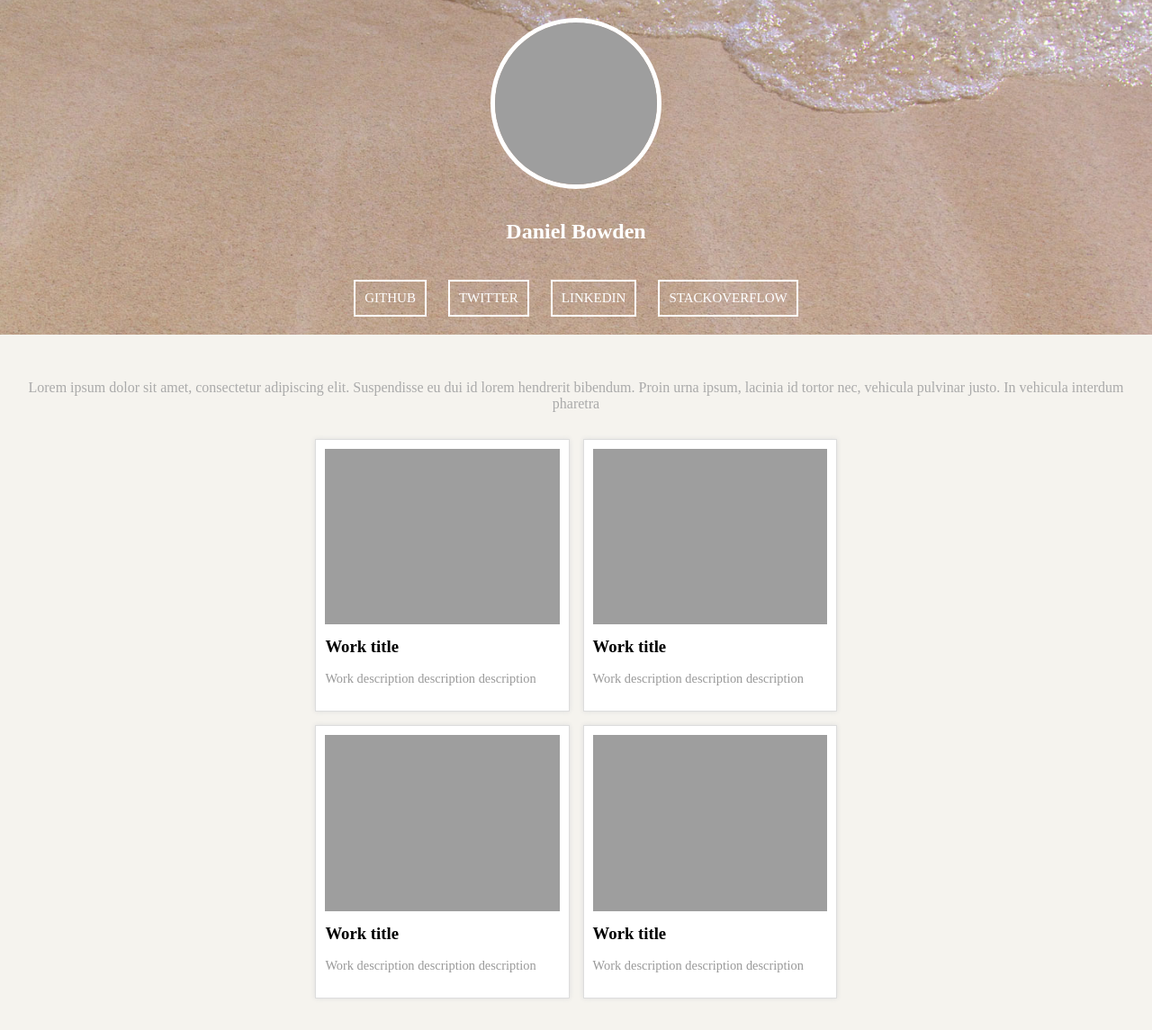
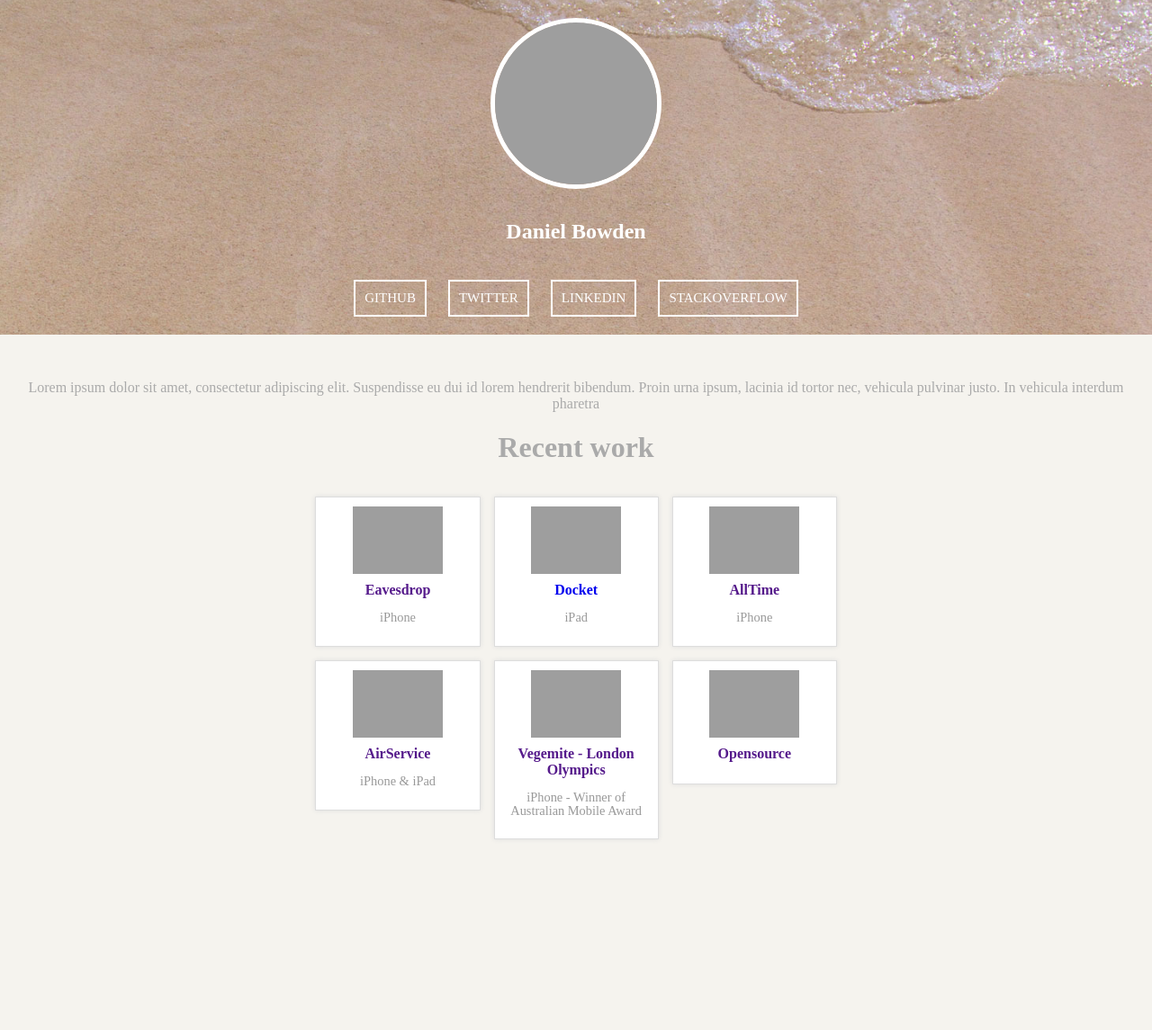
Before and after one commit to danielbowden/danielbowden.github.io, a Jekyll site: the page built from index.html, in a window 1280 px wide. Shown: the whole page at 90% size. Built offline with Jekyll 4.4.1, drawn with Linux system fonts in a browser that asks for light colours.

Commit message:
Updating work layout

```diff
--- a/assets/css/main.css
+++ b/assets/css/main.css
@@ -21,7 +21,7 @@ a {
     vertical-align:baseline;
     background:transparent;
     text-decoration:none;
-    border-bottom:1px dotted #ccc
+    /*border-bottom:1px dotted #ccc*/
 }
 
 /* Header content */
@@ -92,10 +92,14 @@ a {
 	color: #aaa;
 }
 
+/* Recent work */
 .my-work {
-	/*text-align: center;*/
 		max-width: 580px;
 		margin: 0 auto;
+}
+
+.my-work h1 {
+	color: #aaa;
 }
 
 .my-work ul {
@@ -122,21 +126,27 @@ a {
 }
 
 .my-work li img {
-	max-width: 100%;
+	max-width: 100px;
+	max-height: 100px;
 	height: auto;
-	margin: 0 0 10px;
+	margin: 0 0 5px;
 }
 
 .my-work li h3 {
-	margin: 0 0 5px;
-	text-align: left;
+	margin: 0 0 0px;
+	font-size: 1em;
+	text-align: center;
 }
 
 .my-work li p {
 	font-size: .9em;
-	text-align: left;
-	line-height: 1.5em;
+	text-align: center;
+	line-height: 1.0em;
 	color: #999;
+}
+
+.my-work ul li {
+	width: 30.83%; /* 3 columns */
 }
 
 ul.columns-2 li {
@@ -151,12 +161,43 @@ ul.columns-4 li {
 	width: 22.5%;
 }
 
+.page-footer {
+	background-size: cover;
+	background-repeat: no-repeat;
+	background-position: 50% 50%;
+	background-image: url(../../images/header.jpg);
+	top: 0;
+	left: 0;
+	width: 100%;
+	height: 100px;
+	display: table;
+}
+
+.footer-content {
+	text-align: center;
+}
+
+.footer-content p {
+	color: #fff;
+}
+
 @media (max-width: 640px) {
+	.my-work ul li {
+		width: 47.5%; /* 2 columns */
+	}
+}
+
+@media (max-width: 410px) {
 	.main-content {
 		margin-left: 10px;
 		margin-right: 10px;
 	}
 
+	.my-work ul li {
+		width: 80%; /* 1 column */
+	}
+
+/*
 	ul.grid-nav li {
 		display: block;
 		margin: 0 0 5px;
@@ -171,4 +212,5 @@ ul.columns-4 li {
 		width: 80% !important;
 		margin: 0 0 20px;
 	}
+	*/
 }
--- a/index.html
+++ b/index.html
@@ -9,26 +9,16 @@ tags: [iOS, software, engineer, mobile, objective-c, Sydney]
 	<p>Lorem ipsum dolor sit amet, consectetur adipiscing elit. Suspendisse eu dui id lorem hendrerit bibendum. Proin urna ipsum, lacinia id tortor nec, vehicula pulvinar justo. In vehicula interdum pharetra</p>
 </div>
 <div class="my-work">
-<ul class="columns-2">
-	<li>
-		<img src={{ site.url }}/images/{{ site.owner.avatar }}/>
-		<h3>Work title</h3>
-		<p>Work description description description</p>
-	</li>
-	<li>
-		<img src={{ site.url }}/images/{{ site.owner.avatar }}/>
-		<h3>Work title</h3>
-		<p>Work description description description</p>
-	</li>
-	<li>
-		<img src={{ site.url }}/images/{{ site.owner.avatar }}/>
-		<h3>Work title</h3>
-		<p>Work description description description</p>
-	</li>
-	<li>
-		<img src={{ site.url }}/images/{{ site.owner.avatar }}/>
-		<h3>Work title</h3>
-		<p>Work description description description</p>
-	</li>
-</ul>
+	<h1>Recent work</h1>
+	<ul>
+		{% for post in site.categories.work %}
+		<a href="{{ post.external-link }}">
+		<li>
+			<img src={{ site.url }}/images/work/{{ post.image.icon }}/>
+			<h3>{{ post.title }}</h3>
+			<p>{{ post.description }}</p>
+		</li>
+		</a>
+		{% endfor %}
+	</ul>
 </div>
```
